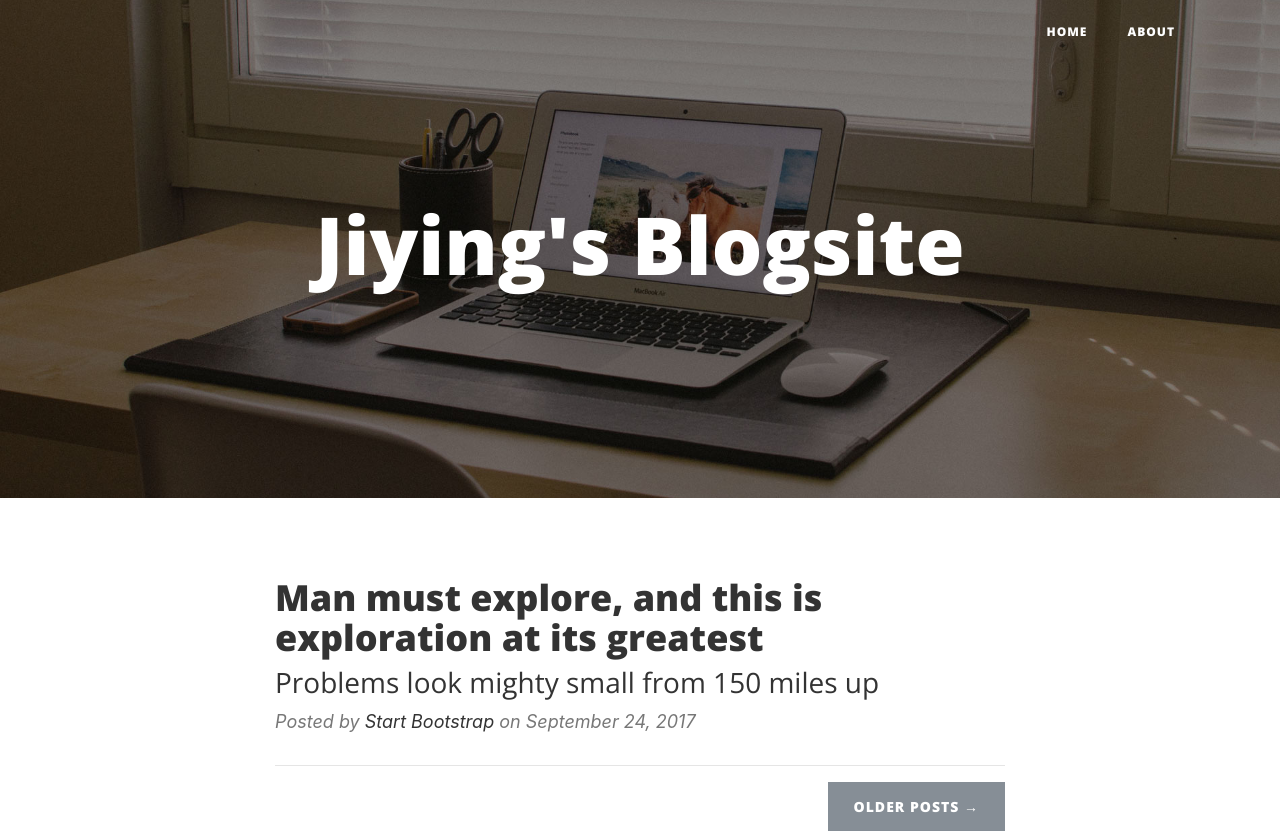
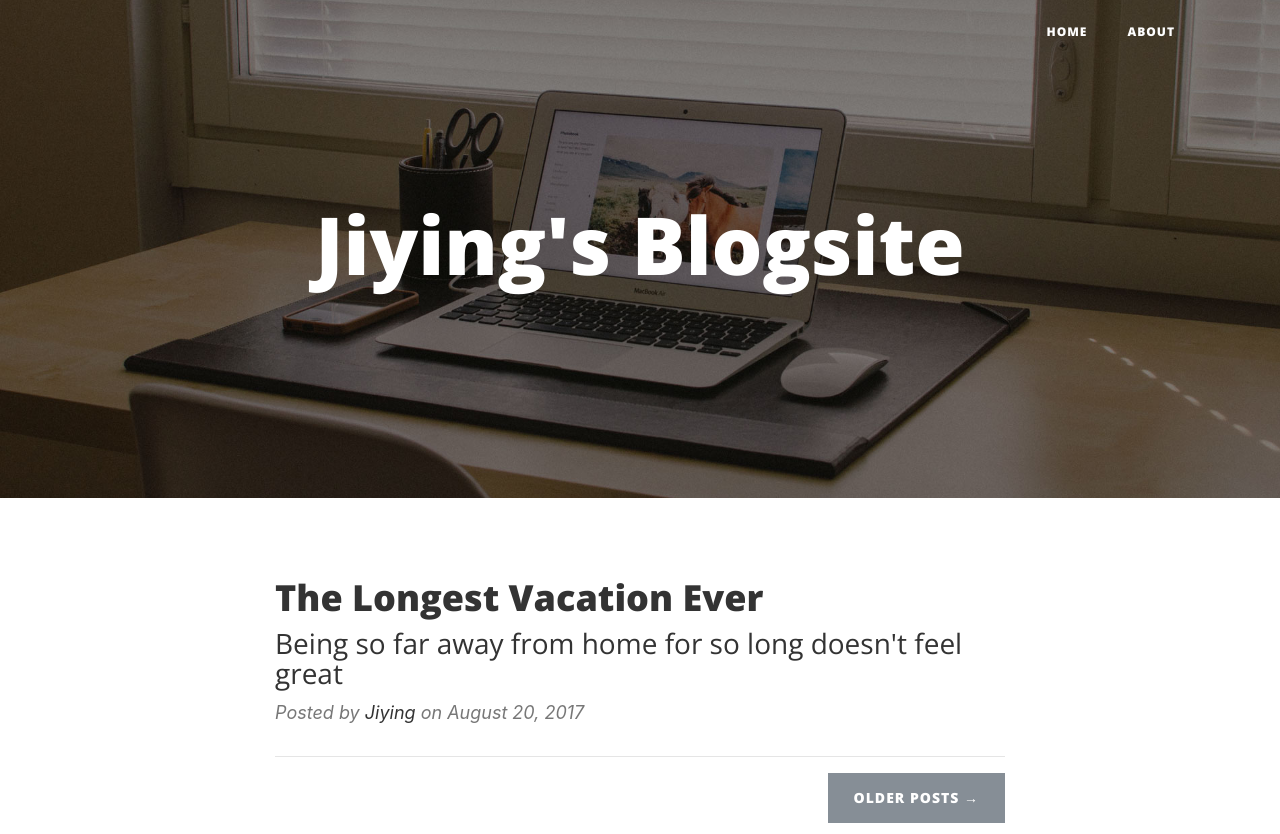
Before and after one commit to jiyingqi/jiyingqi.github.io, a website: page index.html in a window 1280 px wide. Shown: the top 834 px of the page. Drawn offline with nearby package versions, Linux system fonts and the light colour scheme.

Commit message:
initial edits

```diff
--- a/index.html
+++ b/index.html
@@ -66,15 +66,15 @@
           <div class="post-preview">
             <a href="post.html">
               <h2 class="post-title">
-                Man must explore, and this is exploration at its greatest
+                The Longest Vacation Ever
               </h2>
               <h3 class="post-subtitle">
-                Problems look mighty small from 150 miles up
+                Being so far away from home for so long doesn't feel great
               </h3>
             </a>
             <p class="post-meta">Posted by
-              <a href="#">Start Bootstrap</a>
-              on September 24, 2017</p>
+              <a href="#">Jiying</a>
+              on August 20, 2017</p>
           </div>
           <hr>
           <!-- Pager -->
```
Also changed, not shown: about.html (+1 -1 lines).
